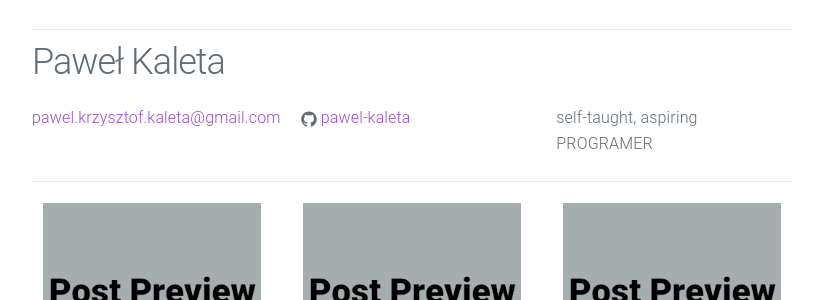
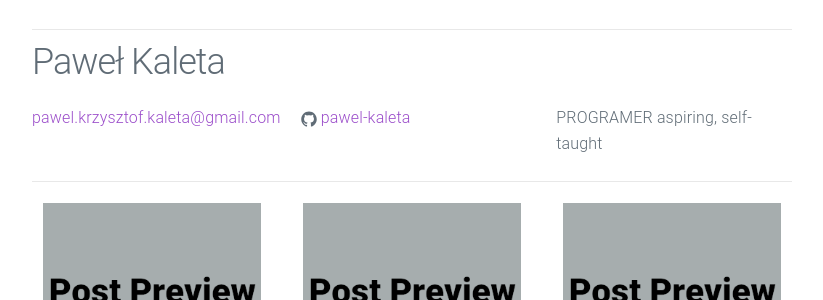
Before and after one commit to pawel-kaleta/pawel-kaleta.github.io, a Jekyll site: the page built from index.html, in a window 1280 px wide. Shown: the part 207-507 px from the top of the page, without its empty margins (228-1051 px from the left). Built offline with Jekyll 4.4.1, drawn with Linux system fonts in a browser that asks for light colours.

```diff
--- a/_config.yml
+++ b/_config.yml
@@ -2,8 +2,8 @@
 title: Paweł Kaleta
 email: pawel.krzysztof.kaleta@gmail.com
 description: > # keep this and put description below
-  self-taught, aspiring
   PROGRAMER
+  aspiring, self-taught
 url: "https://pawel-kaleta.github.io" # the base hostname & protocol for your site
 #linkedin_url: "https://www.linkedin.com/in/gamingportfolio"
 github_username: pawel-kaleta
```
